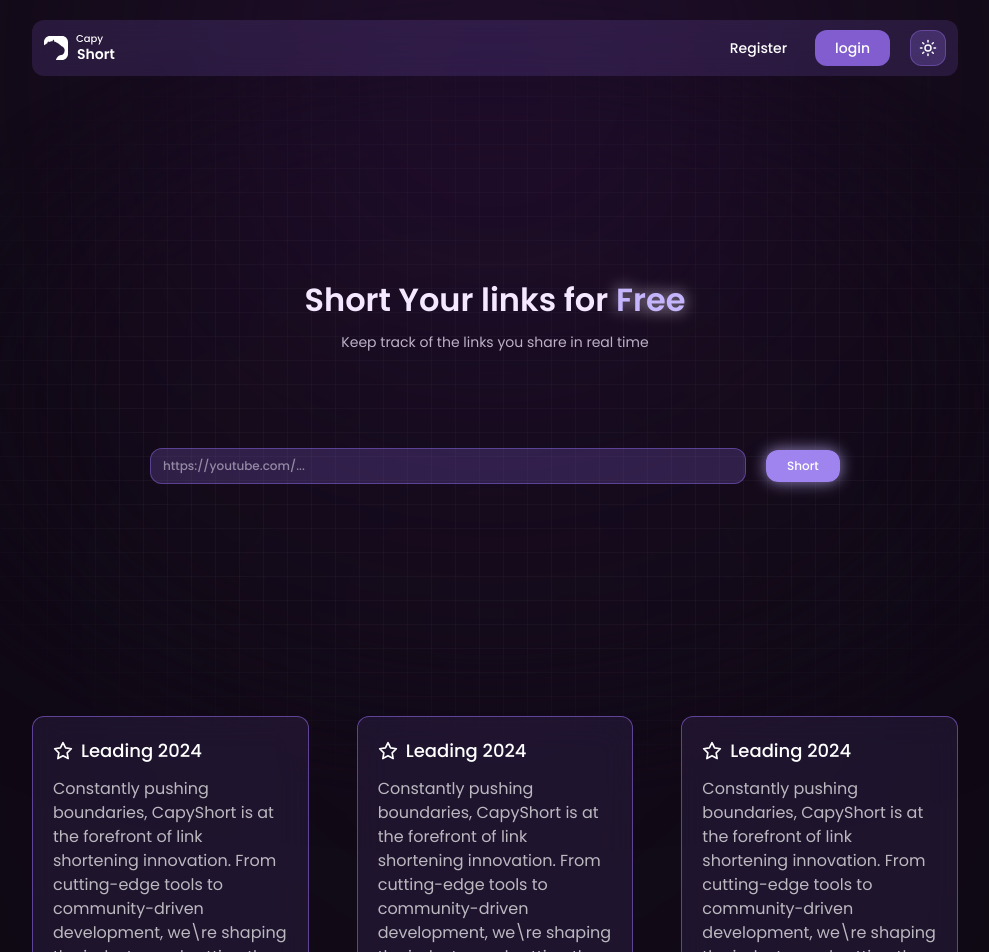
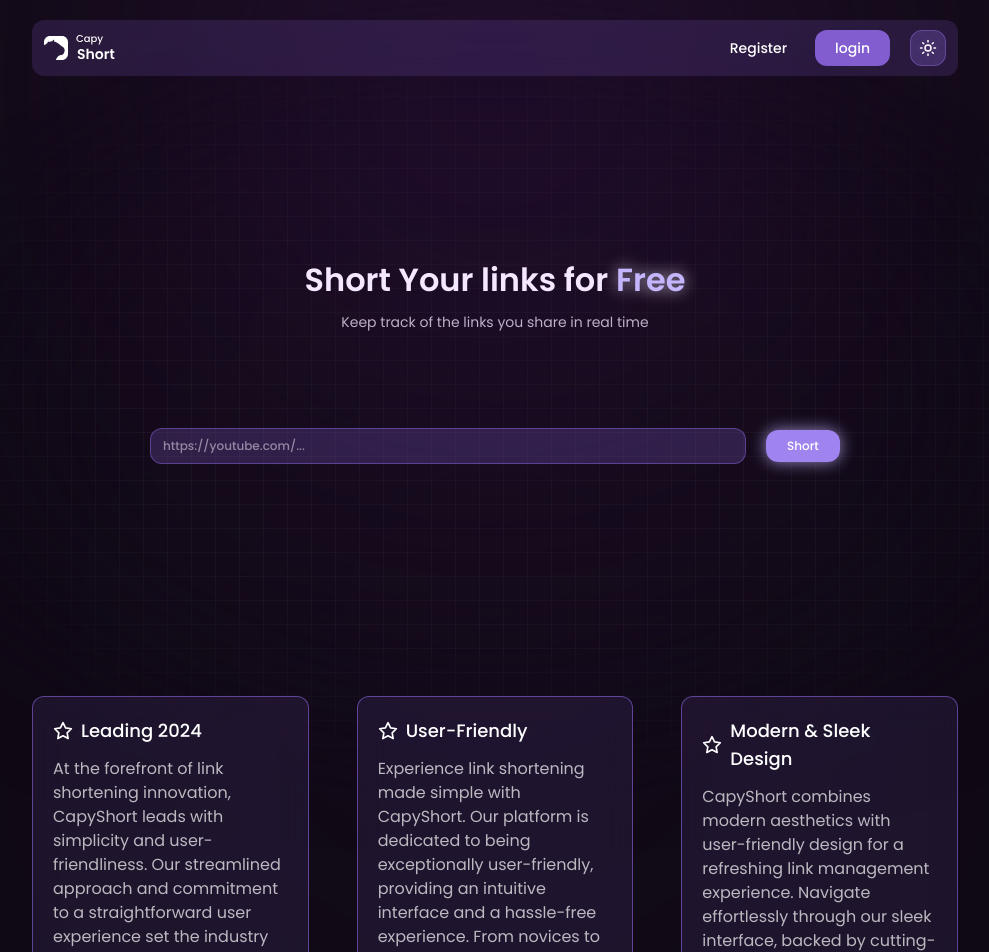
Before and after one commit to romancitodev/capyshort, a Next.js app: page / in a window 1280 px wide. Shown: the top 952 px of the page, without its empty margins (145-1134 px from the left). Built offline with nearby package versions, Linux system fonts and the light colour scheme; no server answers.

Commit message:
fix: :bug: navbar doesn't stick

```diff
--- a/src/app/layout.tsx
+++ b/src/app/layout.tsx
@@ -40,7 +40,7 @@ export default function RootLayout({
 			<body
 				className={cn(
 					poppins.className,
-					'h-max bg-background dark:bg-background px-5 overflow-x-clip',
+					' h-max bg-background dark:bg-background px-5',
 				)}
 			>
 				<script
@@ -50,10 +50,8 @@ export default function RootLayout({
 				/>
 				<ThemeProvider attribute='class' defaultTheme='dark' enableSystem>
 					<div id='add-url-modal' />
-					<div className='absolute inset-0 -z-20 h-full w-full dark:bg-background bg-[linear-gradient(to_right,#80808012_1px,transparent_1px),linear-gradient(to_bottom,#80808012_1px,transparent_1px)] bg-[size:24px_24px] [mask-image:radial-gradient(ellipse_50%_50%_at_50%_50%,#000_60%,transparent_100%)]'>
-						a
-					</div>
 					{children}
+					<div className='absolute inset-0 -z-20 h-full w-full dark:bg-background bg-[linear-gradient(to_right,#80808012_1px,transparent_1px),linear-gradient(to_bottom,#80808012_1px,transparent_1px)] bg-[size:24px_24px] [mask-image:radial-gradient(ellipse_50%_50%_at_50%_50%,#000_60%,transparent_100%)]' />
 				</ThemeProvider>
 			</body>
 		</html>
--- a/src/app/page.tsx
+++ b/src/app/page.tsx
@@ -33,27 +33,18 @@ export default async function Home() {
 				</div>
 			</div>
 			<Light className='absolute top-[55%] md:top-[65%] dark:bg-light/65 -z-10 w-4/5 h-4/5 md:h-1/4 md:w-1/4' />
-			<div className='w-full px-5 pb-6 sm:px-0 h-full flex flex-col xl:flex-row gap-12 justify-between sm:w-[350px] md:w-[660px] xl:w-[926px] 2xl:w-[1200px]'>
+			<div className='w-full px-5 pb-6 sm:px-0 h-full grid grid-flow-row xl:grid xl:grid-cols-3 gap-12 justify-between sm:w-[350px] md:w-[660px] xl:w-[926px] 2xl:w-[1200px]'>
 				<Card
 					title='Leading 2024'
-					content='Constantly pushing boundaries, CapyShort is at the forefront of link
-shortening innovation. From cutting-edge tools to community-driven
-development, we\re shaping the industry and setting the benchmark for
-others to follow.'
+					content='At the forefront of link shortening innovation, CapyShort leads with simplicity and user-friendliness. Our streamlined approach and commitment to a straightforward user experience set the industry standard. Join us as we shape the link management landscape and redefine simplicity.'
 				/>
 				<Card
-					title='Leading 2024'
-					content='Constantly pushing boundaries, CapyShort is at the forefront of link
-shortening innovation. From cutting-edge tools to community-driven
-development, we\re shaping the industry and setting the benchmark for
-others to follow.'
+					title='User-Friendly'
+					content='Experience link shortening made simple with CapyShort. Our platform is dedicated to being exceptionally user-friendly, providing an intuitive interface and a hassle-free experience. From novices to experts, everyone can efficiently manage and share links effortlessly.'
 				/>
 				<Card
-					title='Leading 2024'
-					content='Constantly pushing boundaries, CapyShort is at the forefront of link
-shortening innovation. From cutting-edge tools to community-driven
-development, we\re shaping the industry and setting the benchmark for
-others to follow.'
+					title='Modern & Sleek Design'
+					content='CapyShort combines modern aesthetics with user-friendly design for a refreshing link management experience. Navigate effortlessly through our sleek interface, backed by cutting-edge tools and community-driven development. Join us in setting the benchmark for simplicity in link shortening.'
 				/>
 			</div>
 		</main>
--- a/src/components/landing/nav-bar.tsx
+++ b/src/components/landing/nav-bar.tsx
@@ -13,7 +13,7 @@ export function Navbar() {
 	const user = session.data;
 
 	return (
-		<header className='sticky bg-primary/15 rounded-xl py-2 px-3 h-14 z-10 flex transition-colors items-center justify-between backdrop-blur-md xl:w-[926px] lg:w-[820px] md:w-[658px] sm:w-[450px] w-full mt-5'>
+		<header className='sticky bg-primary/15 rounded-xl py-2 px-3 h-14 flex transition-colors items-center justify-between backdrop-blur-md xl:w-[926px] lg:w-[820px] md:w-[658px] sm:w-[450px] w-full top-5 z-20'>
 			<Capybara />
 			<div className='inline-flex items-center gap-5 h-[36px]'>
 				<div className='inline-flex gap-2'>
```
